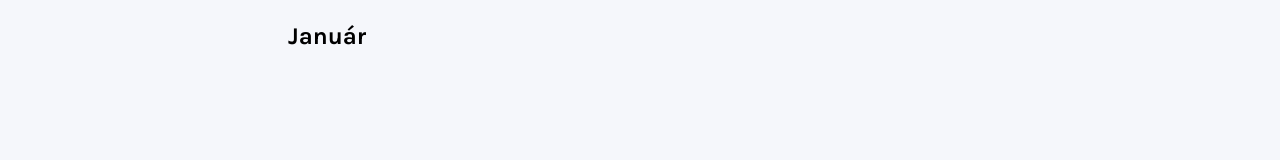
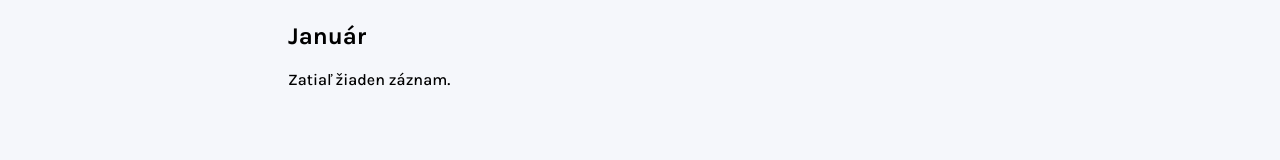
Before and after one commit to sinthoras50/bachelors_app, a React (Create React App) app: page /diary in a window 1280 px wide. Both pictures are taken after a click on the icon 595 px from the left and 147 px from the top of the page. Shown: the part 183-343 px from the top of the page. Built offline with nearby package versions, Linux system fonts and the light colour scheme.

Commit message:
Added fade in animation for entries

```diff
--- a/src/components/diary/Diary.js
+++ b/src/components/diary/Diary.js
@@ -27,21 +27,36 @@ export default function Diary() {
       return parseInt(dateArr[1]) - 1 === month;
     })
     .map((entry, i) => (
-      <div
+      <motion.div
         key={i}
         className={styles['entry']}
+        initial={{ opacity: '0%' }}
+        animate={{ opacity: '100%' }}
+        exit={{ opacity: '0%' }}
       >
         <h4>{entry.date}</h4>
         <p>{entry.message}</p>
-      </div>
+      </motion.div>
     ));
+
+  if (entries.length === 0) {
+    entries.push(
+      <motion.p
+        initial={{ opacity: '0%' }}
+        animate={{ opacity: '100%' }}
+        exit={{ opacity: '0%' }}
+      >
+        Zatiaľ žiaden záznam.
+      </motion.p>
+    );
+  }
 
   return (
     <>
       <motion.div
-        initial={{ opacity: '0%'}}
+        initial={{ opacity: '0%' }}
         animate={{ opacity: '100%' }}
-        exit={{ opacity: '0%', transition: {duration: 0.2 } }}
+        exit={{ opacity: '0%', transition: { duration: 0.2 } }}
       >
         <MonthSelector
           month={month}
```
